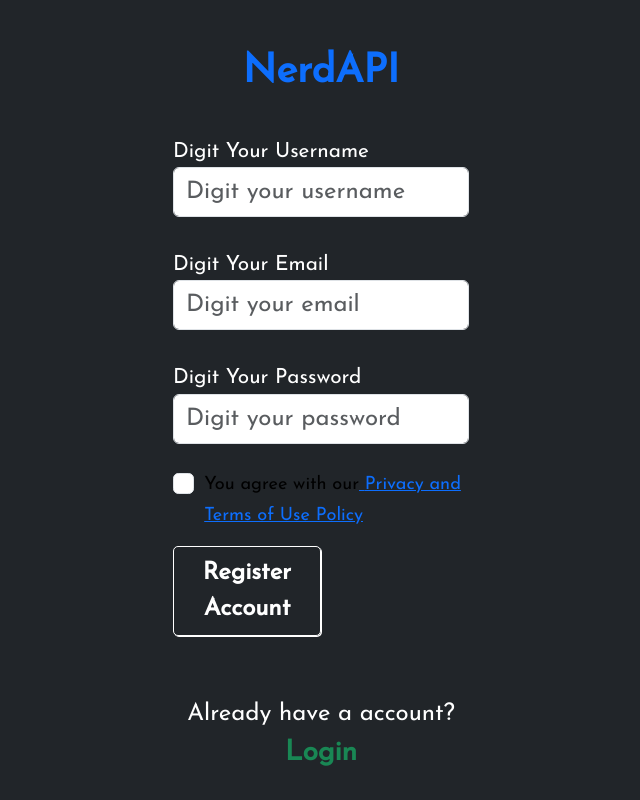
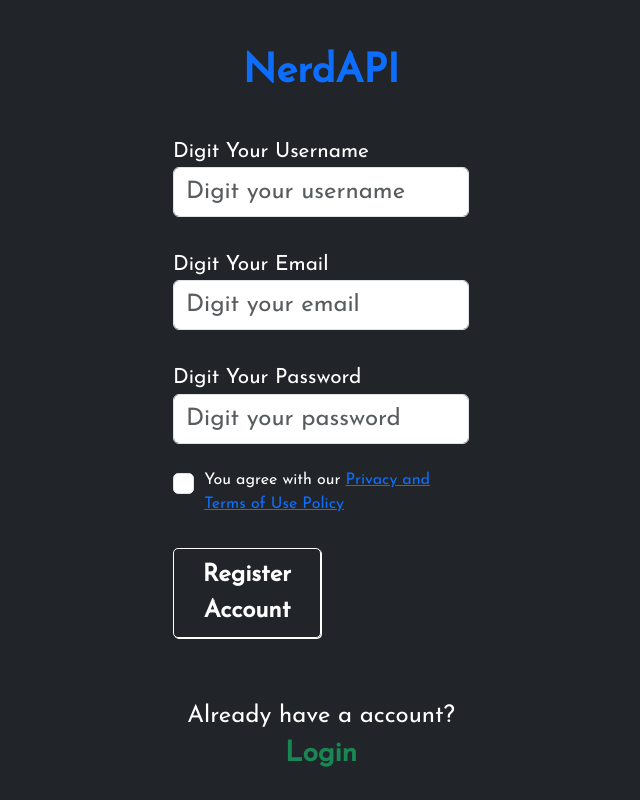
Before and after one commit to AlexGalhardo/nerdapi.com, a React (Vite) app: page /register in a window 1280 px wide. Shown: the whole page, without its empty margins (319-959 px from the left). Built offline with nearby package versions, Linux system fonts and the light colour scheme; no server answers.

Commit message:
fix: agree terms color

```diff
--- a/src/Components/Auth/Register.tsx
+++ b/src/Components/Auth/Register.tsx
@@ -169,13 +169,13 @@ export default function RegisterForm() {
 
                     <div className="mb-3 mt-4 form-check">
                         <label className="form-check-label" htmlFor="checkbox_policy">
-                            <small>
+                            <p className="fs-6">
                                 You agree with our
+								{" "}
                                 <a target="_blank" href="/privacy">
-                                    {" "}
                                     Privacy and Terms of Use Policy
                                 </a>{" "}
-                            </small>
+                            </p>
                         </label>
                         <input
                             type="checkbox"
```
